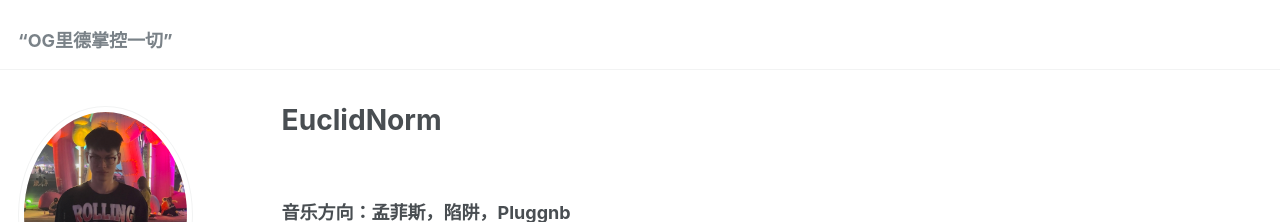
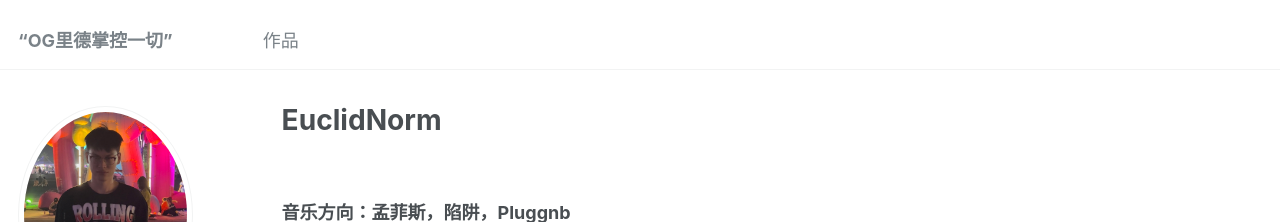
Before and after one commit to BSITA-CQ/BSITA-CQ.github.io, a Jekyll site: the page built from _pages/about.md, in a window 1280 px wide. Shown: the top 222 px of the page. Built offline with Jekyll 4.4.1, drawn with Linux system fonts in a browser that asks for light colours; some web fonts are replaced.

Commit message:
Update navigation.yml

```diff
--- a/_data/navigation.yml
+++ b/_data/navigation.yml
@@ -20,8 +20,8 @@ main:
   #- title: "Blog Posts"
   #  url: /year-archive/
 
-  #- title: "CV"
-  #  url: /cv/
+  - title: "作品"
+    url: /cv/
 
   #- title: "Guide"
   #  url: /markdown/
```
